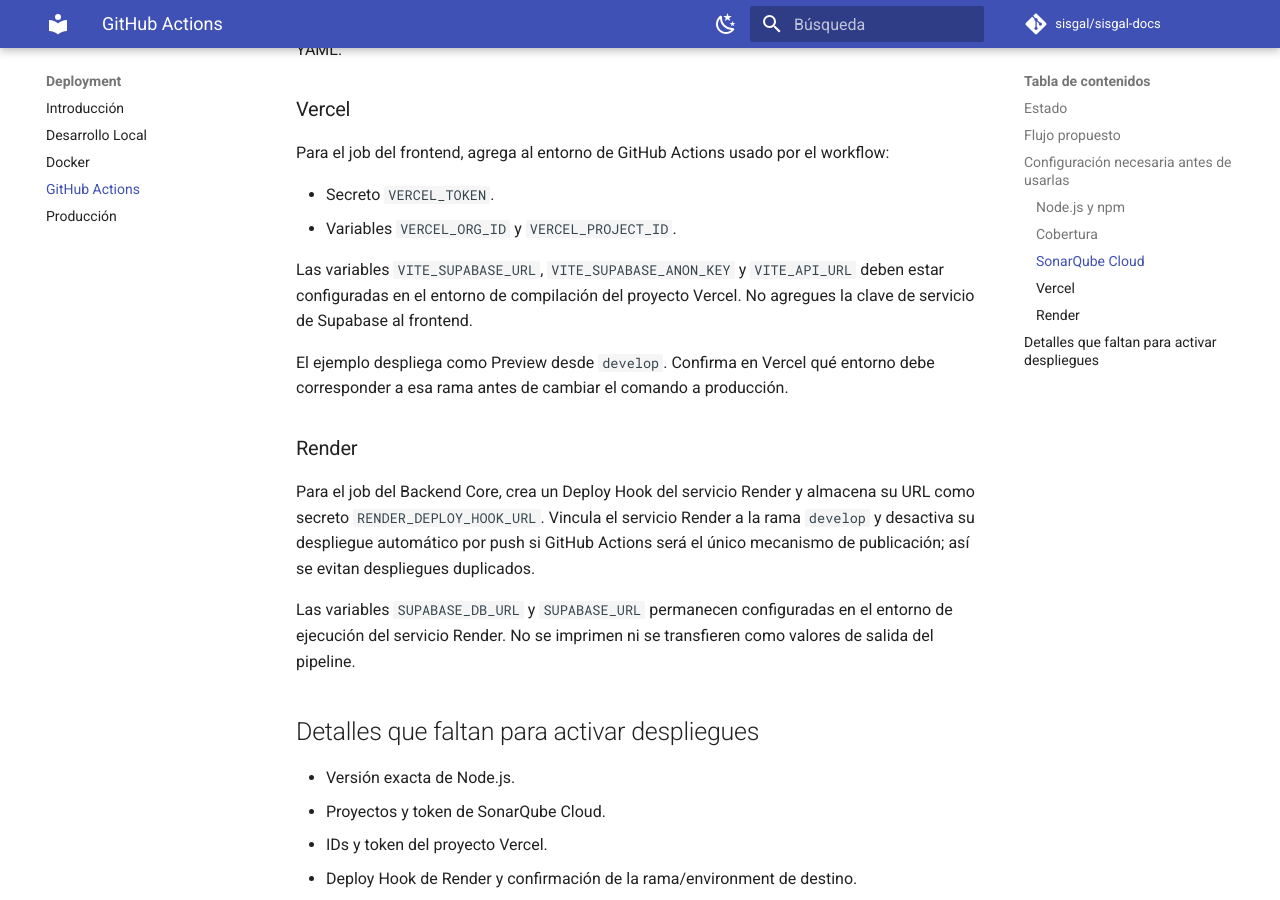
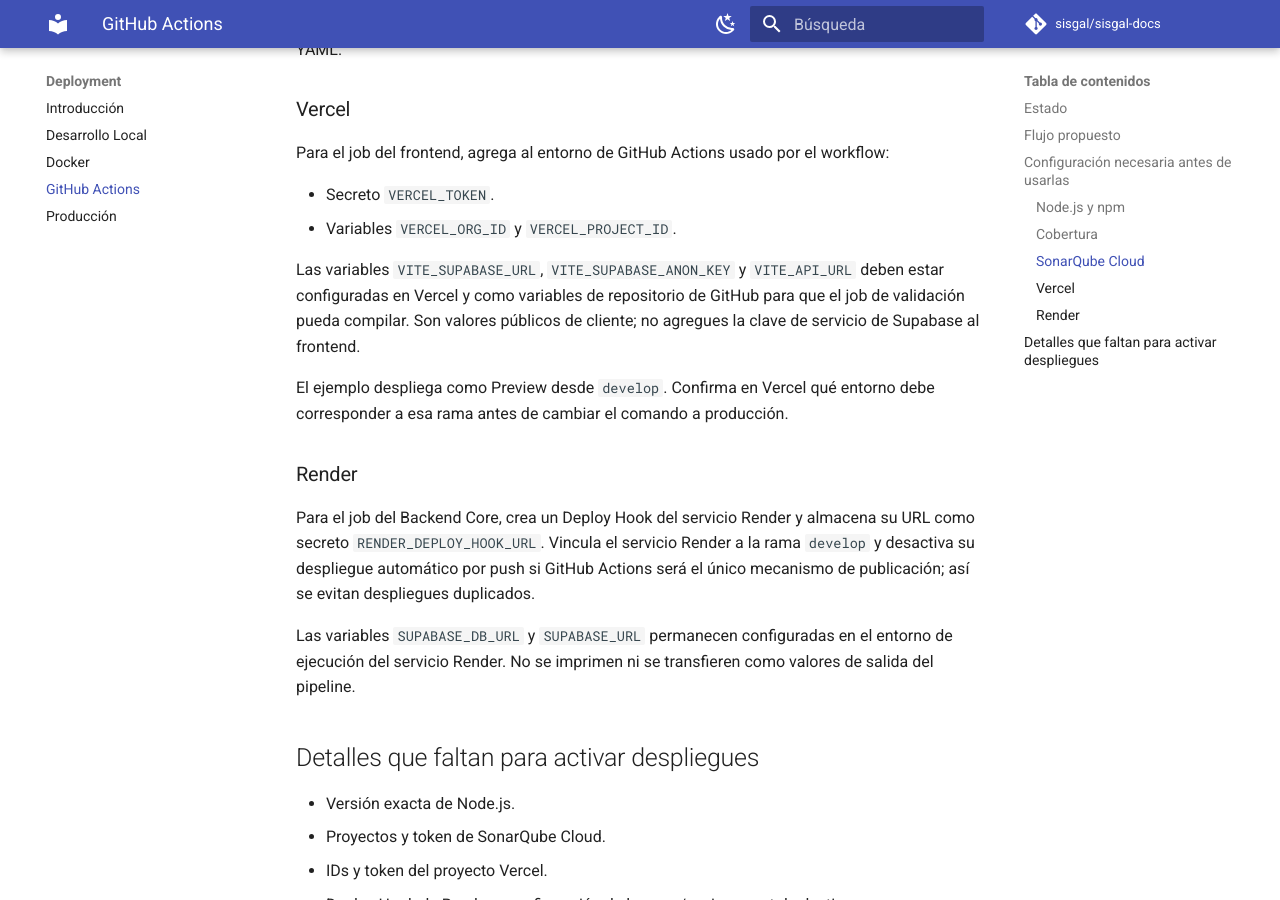
Before and after one commit to sisgal-platform/sisgal-docs, an MkDocs documentation site: the page built from docs/deployment/github-actions.md, in a window 1280 px wide and 900 px high, scrolled down 1968 px. Built offline with MkDocs 1.6.1 and Material for MkDocs 9.7.7, drawn with Linux system fonts in a browser that asks for light colours; comment, search, counter and statistics services are not loaded.

Commit message:
docs: document frontend pipeline build variables

```diff
--- a/docs/deployment/github-actions.md
+++ b/docs/deployment/github-actions.md
@@ -56,7 +56,7 @@
 - Secreto `VERCEL_TOKEN`.
 - Variables `VERCEL_ORG_ID` y `VERCEL_PROJECT_ID`.
 
-Las variables `VITE_SUPABASE_URL`, `VITE_SUPABASE_ANON_KEY` y `VITE_API_URL` deben estar configuradas en el entorno de compilación del proyecto Vercel. No agregues la clave de servicio de Supabase al frontend.
+Las variables `VITE_SUPABASE_URL`, `VITE_SUPABASE_ANON_KEY` y `VITE_API_URL` deben estar configuradas en Vercel y como variables de repositorio de GitHub para que el job de validación pueda compilar. Son valores públicos de cliente; no agregues la clave de servicio de Supabase al frontend.
 
 El ejemplo despliega como Preview desde `develop`. Confirma en Vercel qué entorno debe corresponder a esa rama antes de cambiar el comando a producción.
 
```
